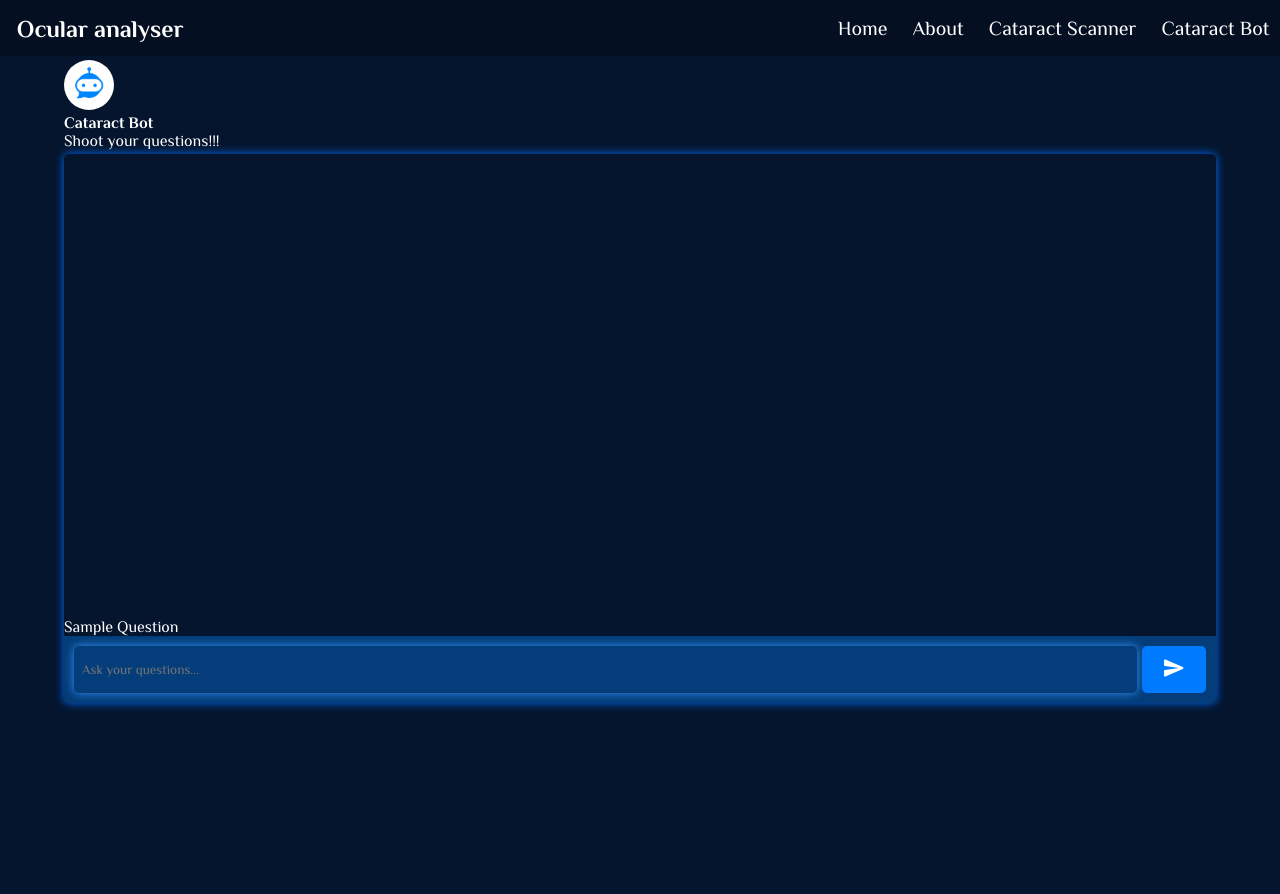
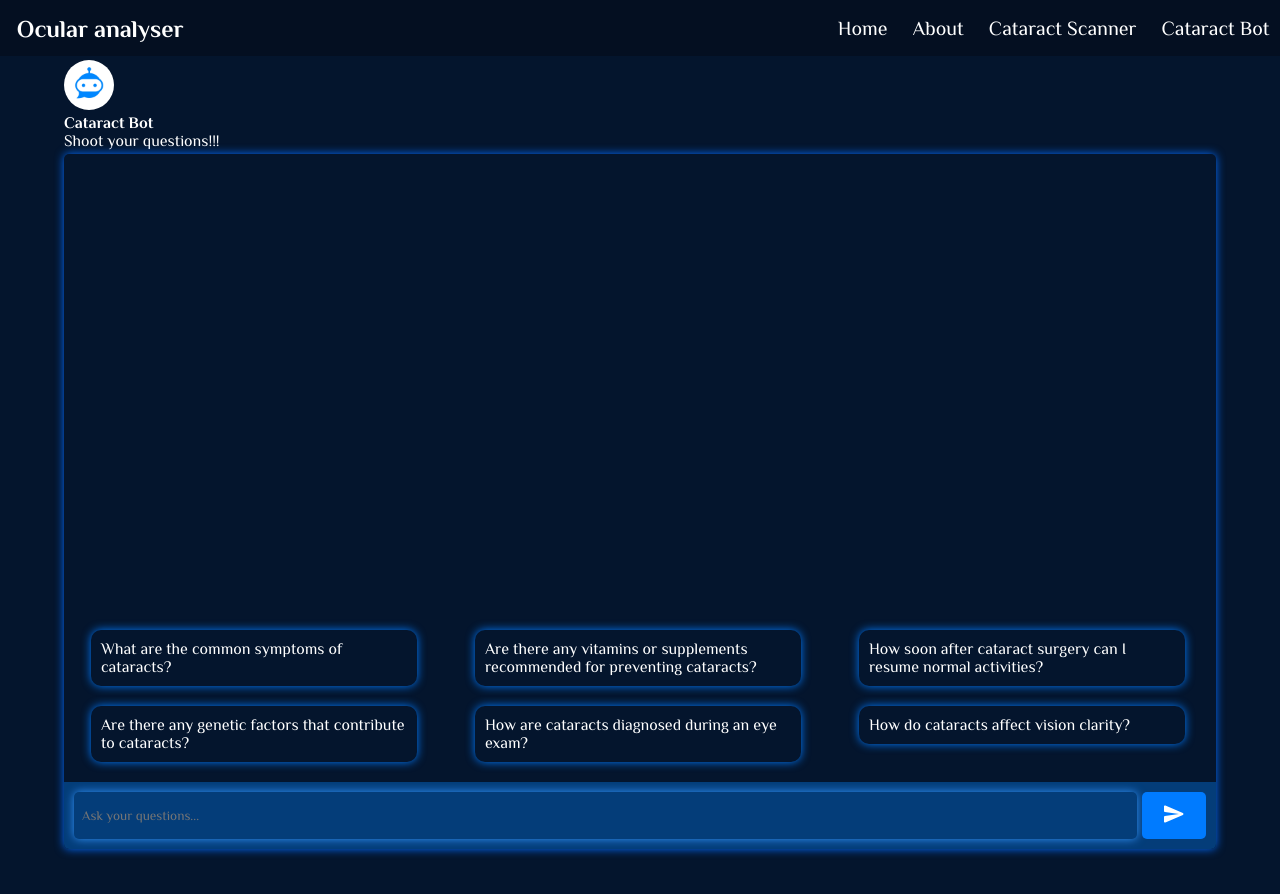
Before and after one commit to akkhileshrp/mini-project-2, a React (Vite) app in the folder client/: page /cataract-bot in a window 1280 px wide. Shown: the top 894 px of the page. Before the commit the page ends 800 px from the top, so only its background shows below. Built offline with nearby package versions, Linux system fonts and the light colour scheme.

Commit message:
cataract bot recommendation updated

```diff
--- a/client/src/components/CataractBot.jsx
+++ b/client/src/components/CataractBot.jsx
@@ -40,9 +40,16 @@ export default function CataractBot() {
     };
 
     const handleSampleQuestionClick = async (sampleQuestion) => {
+        const userMessageIndex = messages.length;
+        setMessages([...messages, { text: sampleQuestion, sender: 'user' }]);
+        setShowSampleQuestion(false);
         const botResponse = await fetchBotResponse(sampleQuestion);
-        setMessages([...messages, { text: sampleQuestion, sender: 'user' }, { text: botResponse, sender: 'bot' }]);
-        setShowSampleQuestion(false);
+        setMessages(messages => {
+            const updatedMessages = [...messages];
+            updatedMessages[userMessageIndex] = { text: sampleQuestion, sender: 'user' };
+            updatedMessages.push({ text: botResponse, sender: 'bot' });
+            return updatedMessages;
+        });
     };
 
     return (
@@ -74,17 +81,40 @@ export default function CataractBot() {
                     </div>
                 }
                 {showSampleQuestion && (
-                    <div className="sample-question-container">
-                        <p onClick={() => handleSampleQuestionClick("Sample Question")}>Sample Question</p>
+                    <div className="sample-questions">
+                        <div className="left-questions">
+                            <div className="sample-question-container">
+                                <p onClick={() => handleSampleQuestionClick("What are the common symptoms of cataracts?")}>What are the common symptoms of cataracts?</p>
+                            </div>
+                            <div className="sample-question-container">
+                                <p onClick={() => handleSampleQuestionClick("Are there any genetic factors that contribute to cataracts?")}>Are there any genetic factors that contribute to cataracts?</p>
+                            </div>
+                        </div>
+                        <div className="middle-questions">
+                            <div className="sample-question-container">
+                                <p onClick={() => handleSampleQuestionClick("Are there any vitamins or supplements recommended for preventing cataracts?")}>Are there any vitamins or supplements recommended for preventing cataracts?</p>
+                            </div>
+                            <div className="sample-question-container">
+                                <p onClick={() => handleSampleQuestionClick("How are cataracts diagnosed during an eye exam?")}>How are cataracts diagnosed during an eye exam?</p>
+                            </div>
+                        </div>
+                        <div className="right-questions">
+                            <div className="sample-question-container">
+                                <p onClick={() => handleSampleQuestionClick("How soon after cataract surgery can I resume normal activities?")}>How soon after cataract surgery can I resume normal activities?</p>
+                            </div>
+                            <div className="sample-question-container">
+                                <p onClick={() => handleSampleQuestionClick("How do cataracts affect vision clarity?")}>How do cataracts affect vision clarity?</p>
+                            </div>
+                        </div>
                     </div>
                 )}
+
                 <form className="chat-form" onSubmit={handleSendMessage}>
                     <input
                         type="text"
                         name="message"
                         value={message}
                         onChange={(e) => setMessage(e.target.value)}
-                        onSubmit={() => setShowSampleQuestion(false)}
                         placeholder="Ask your questions..."
                     />
                     <button type="submit">
--- a/client/src/styles/CataractBot.css
+++ b/client/src/styles/CataractBot.css
@@ -12,6 +12,32 @@
     height: 58vh;
     overflow-y: auto;
     width: 100%;
+}
+
+.sample-questions {
+    display: flex;
+    justify-content: space-between;
+}
+
+.sample-question-container {
+    padding: 10px;
+    box-shadow: 0px 0px 10px 0px #007bff;
+    border-radius: 10px;
+    cursor: pointer;
+    width: 85%;
+    position: relative;
+    left: 7%;
+    margin-top: 12px;
+    margin-bottom: 20px;
+}
+
+.left-questions,
+.right-questions {
+    flex: 1;
+}
+
+.middle-questions {
+    flex: 1;
 }
 
 .message {
```
